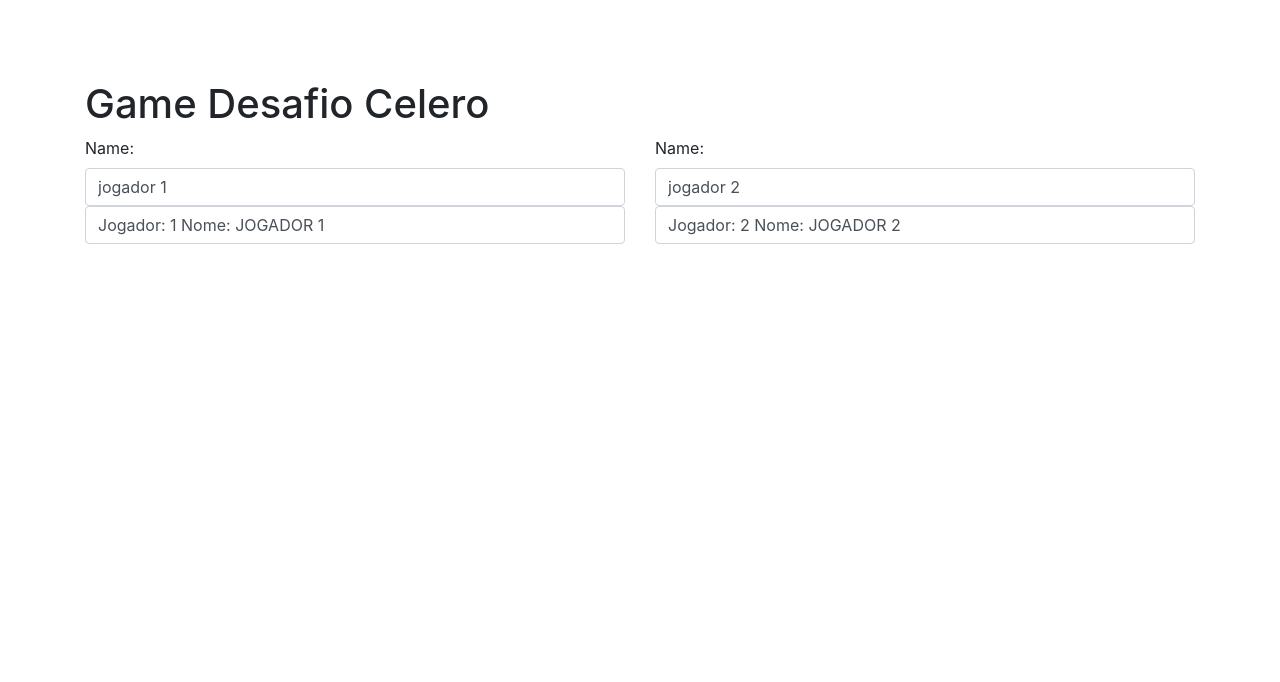
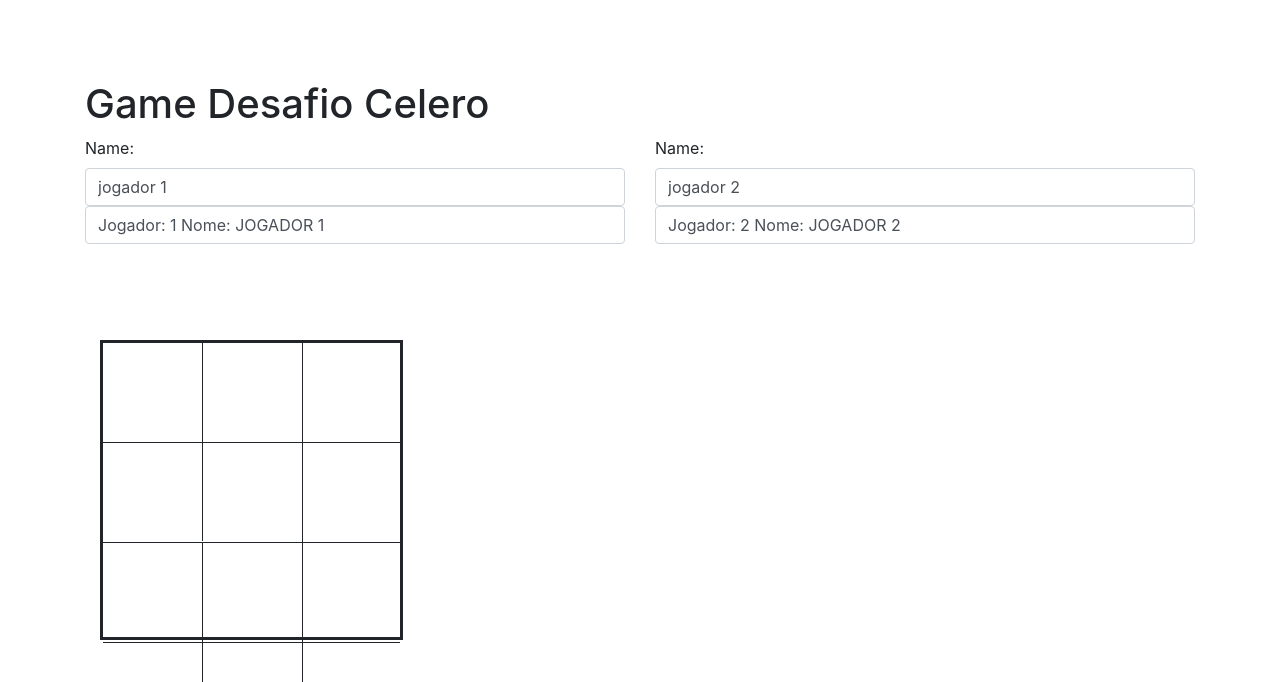
Before and after one commit to leandroAS86/desafio-front-end, an Angular app: page / in a window 1280 px wide. Shown: the top 682 px of the page. Built offline with nearby package versions, Linux system fonts and the light colour scheme.

Commit message:
component hash-sign para representar tabela do jogo

```diff
--- a/src/app/app.component.html
+++ b/src/app/app.component.html
@@ -3,4 +3,5 @@
         {{title}}
     </h1>
     <app-player></app-player>
+    <app-hash-sign></app-hash-sign>
 </div>
--- a/src/app/app.module.ts
+++ b/src/app/app.module.ts
@@ -4,12 +4,14 @@ import {FormsModule} from '@angular/forms';
 import { NgModule } from '@angular/core';
 import { AppComponent } from './app.component';
 import { PlayerComponent } from './player/player.component';
+import { HashSignComponent } from './hash-sign/hash-sign.component';
 
 
 @NgModule({
   declarations: [
     AppComponent,
-    PlayerComponent
+    PlayerComponent,
+    HashSignComponent
   ],
   imports: [
     BrowserModule,
--- /dev/null
+++ b/src/app/hash-sign/hash-sign.component.css
@@ -0,0 +1,16 @@
+#jogo{
+    align-self: center;
+    width:303px;
+    height:300px;
+    border:solid 3px
+}
+.linha{
+    height:100px;
+    border-bottom:solid 1px;
+}
+.casa{
+    width:100px;
+    height:100%;
+    border-right:solid 1px;
+    float:left;
+}
--- /dev/null
+++ b/src/app/hash-sign/hash-sign.component.html
@@ -0,0 +1,21 @@
+<body>
+    <div class="container">
+        <div id="jogo">
+            <div class="linha">
+                <div class="casa" id="casa1"></div>
+                <div class="casa" id="casa2"></div>
+                <div class="casa" id="casa3"></div>
+            </div>
+            <div class="linha">
+                <div class="casa" id="casa4"></div>
+                <div class="casa" id="casa5"></div>
+                <div class="casa" id="casa6"></div>
+            </div>
+            <div class="linha">
+                <div class="casa" id="casa7"></div>
+                <div class="casa" id="casa8"></div>
+                <div class="casa" id="casa9"></div>
+            </div>
+        </div>
+    </div>
+</body>
--- /dev/null
+++ b/src/app/hash-sign/hash-sign.component.ts
@@ -0,0 +1,15 @@
+import { Component, OnInit } from '@angular/core';
+
+@Component({
+  selector: 'app-hash-sign',
+  templateUrl: './hash-sign.component.html',
+  styleUrls: ['./hash-sign.component.css']
+})
+export class HashSignComponent implements OnInit {
+
+  constructor() { }
+
+  ngOnInit() {
+  }
+
+}
```
Also changed, not shown: 1 other file (tests, documents, lock files or other folders).
